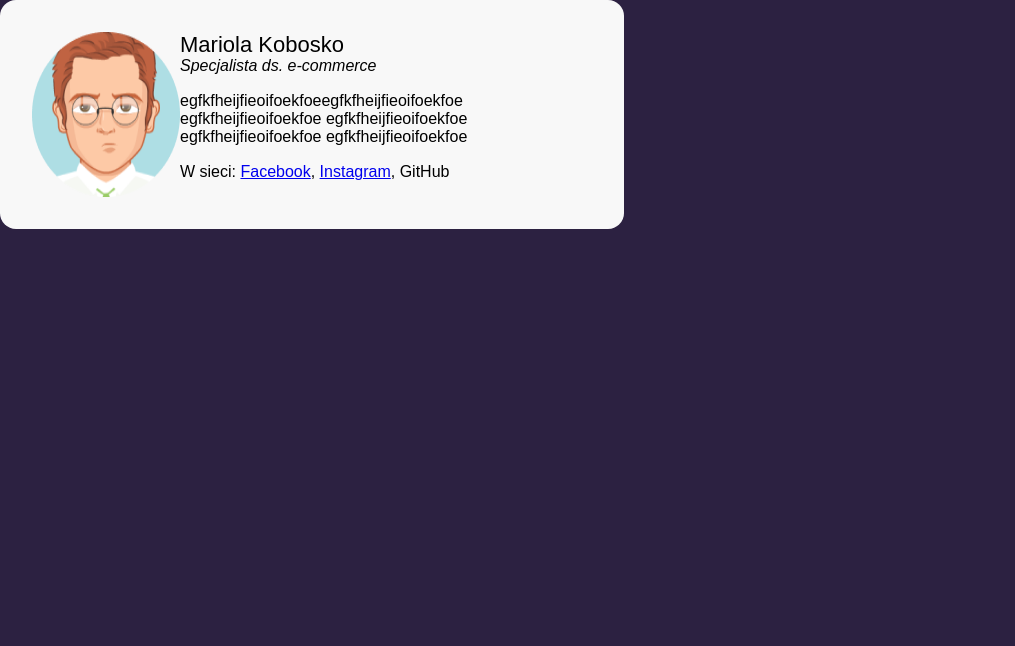
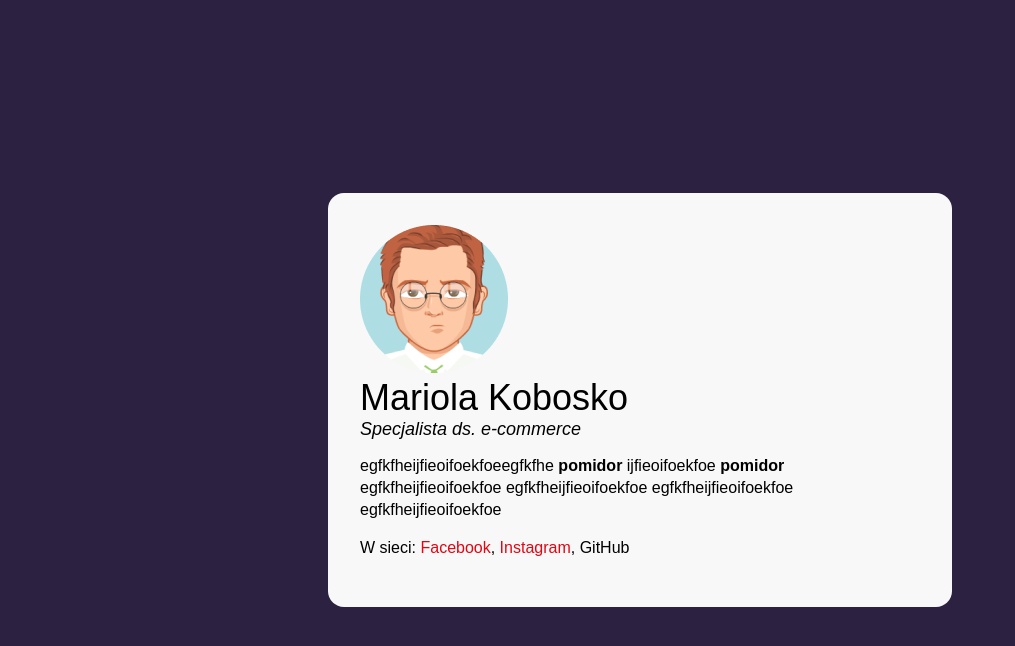
Before and after one commit to mariola-kobosko/biznes_card, a plain HTML site: page index.html in a window 1280 px wide. Shown: the whole page, without its empty margins (0-1015 px from the left). Drawn offline with Linux system fonts and the light colour scheme.

Commit message:
add BEM and more styles

```diff
--- a/index.html
+++ b/index.html
@@ -9,16 +9,21 @@
 </head>
 <body>
     <main class="main">
-        <img src="avatar.png" alt="foto">
-       <div><h1 class="card_name">
+        <article class="card">
+        <img class="card__foto" src="avatar.png" alt="foto">
+       <div>
+           <header>
+           <h1 class="card__name">
             Mariola Kobosko
         </h1>
-        <h2 class="card_position">Specjalista ds. e-commerce</h2>
-        <article class="card_description">
-            <p>egfkfheijfieoifoekfoeegfkfheijfieoifoekfoe egfkfheijfieoifoekfoe egfkfheijfieoifoekfoe egfkfheijfieoifoekfoe egfkfheijfieoifoekfoe </p>
-            <p>W sieci: <a href="https://www.facebook.com/mariola.kobosko/">Facebook</a>, <a href="https://www.instagram.com/mariolakobosko/Instagram">Instagram</a>, GitHub </p>
+        <h2 class="card__position">Specjalista ds. e-commerce</h2>
+    </header>
+        <p class="card__description">
+    egfkfheijfieoifoekfoeegfkfhe <strong class= "special"> pomidor </strong> ijfieoifoekfoe  <strong class= "special"> pomidor </strong>egfkfheijfieoifoekfoe egfkfheijfieoifoekfoe egfkfheijfieoifoekfoe egfkfheijfieoifoekfoe </p>
+            <p class="card__description">W sieci: <a class="card__link" href="https://www.facebook.com/mariola.kobosko/">Facebook</a>, <a class="card__link" href="https://www.instagram.com/mariolakobosko/Instagram">Instagram</a>, GitHub </p>
+        </div>
         </article>
-        </div>
+
     </main>
 
 </body>
--- a/style.css
+++ b/style.css
@@ -6,28 +6,43 @@ html {
     box-sizing: inherit;
   }
   body {
-      background: #2C2141
+      background: #2C2141;
+      display: flex;
+      align-items: center;
+      justify-content: center;
+      min-height: 100vh;
   }
+
   .main {
       background-color: #F8F8F8;
       border-radius: 16px;
       padding: 32px;
-      display: flex;
-      justify-items: center;
-      align-content: center;
+      margin:16px;
       width: 624px;
       max-height: 100vh;
       font-family: Arial, Helvetica, sans-serif;
       font-style: normal;
   }
-  .card_name {
-      font-size: 22px;
+  .card__description {
+      line-height: 22px;
+      font-size: 16px;
+  }
+  .card__name {
+      font-size: 36px;
       font-weight: normal;
       margin: 0px;
   }
-  .card_position {
-      font-size: 16px;
+  .card__link{
+      color: #E20613;
+      text-decoration-line: none;
+  }
+  .card__position {
+      font-size: 18px;
       font-weight: normal;
       font-style: italic;
-      margin: 0px
+      margin: 0px;
   }
+.special{
+    color: #ED6D05
+    font-weight: normal
+}
```
